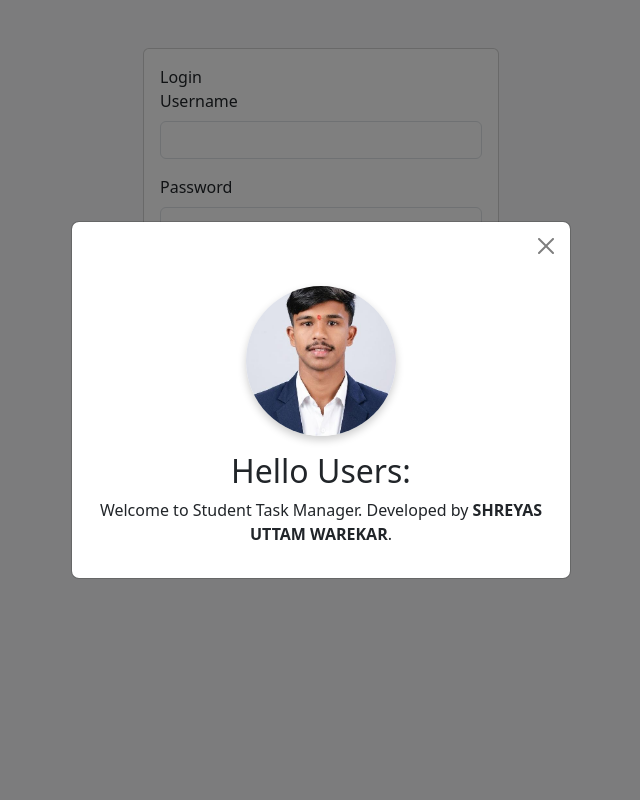
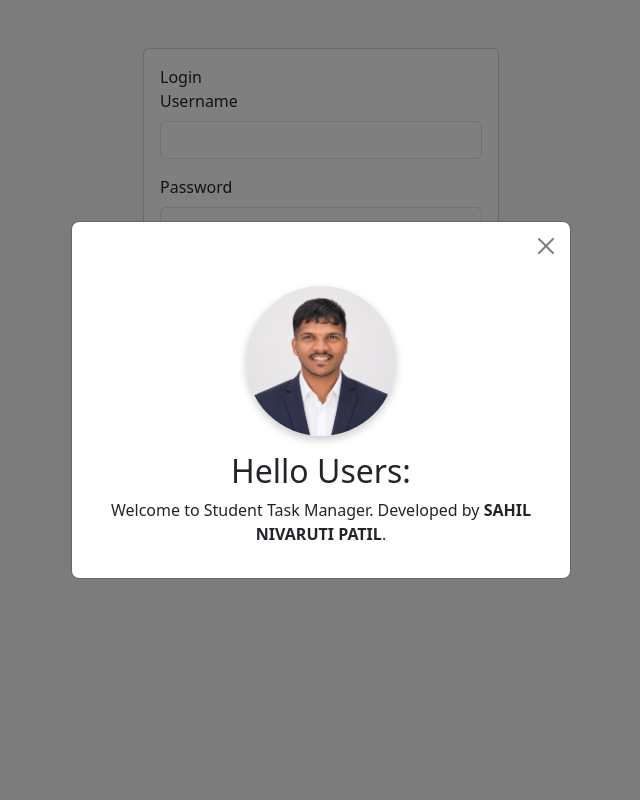
Before and after one commit to sahilnivruttipatil22-eng/student_task_manager, a Flask app: page /login in a window 1280 px wide. Shown: the whole page, without its empty margins (319-959 px from the left). Run offline with Flask 3, Linux system fonts and the light colour scheme.

Commit message:
Intial Commit

```diff
--- a/templates/login.html
+++ b/templates/login.html
@@ -33,14 +33,14 @@
 
             <div class="modal-body text-center">
 
-                <img src="{{ url_for('static', filename='profile.jpeg') }}"
+                <img src="{{ url_for('static', filename='sahilyaa.jpeg') }}"
                      class="profile-img mb-3">
 
                 <h2>Hello Users:</h2>
 
                 <p>
                     Welcome to Student Task Manager.
-                    Developed by <strong> SHREYAS UTTAM WAREKAR</strong>.
+                    Developed by <strong> SAHIL NIVARUTI PATIL</strong>.
                 </p>
 
             </div>
```
Also changed, not shown: static/profile.jpeg (deleted), static/sahilyaa.jpeg (added).
